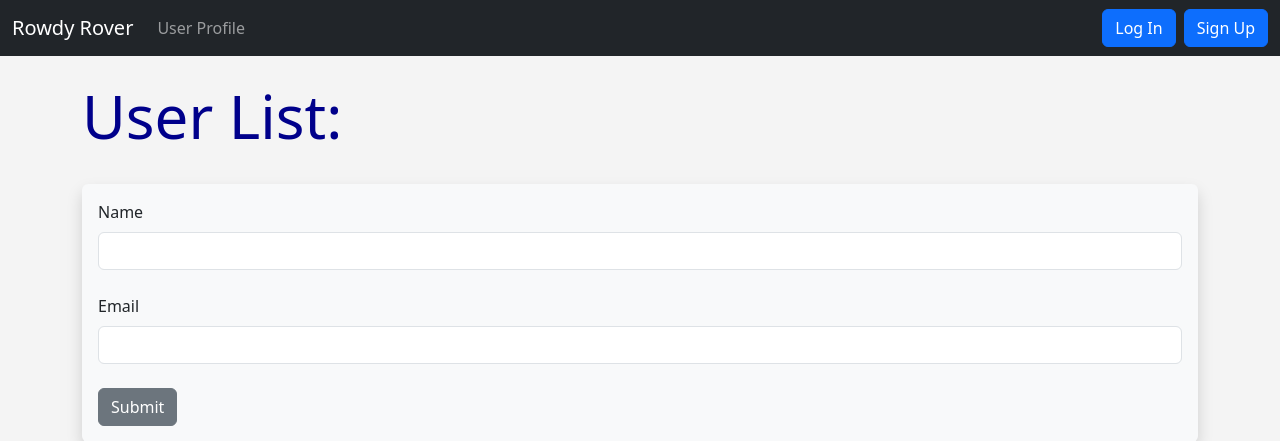
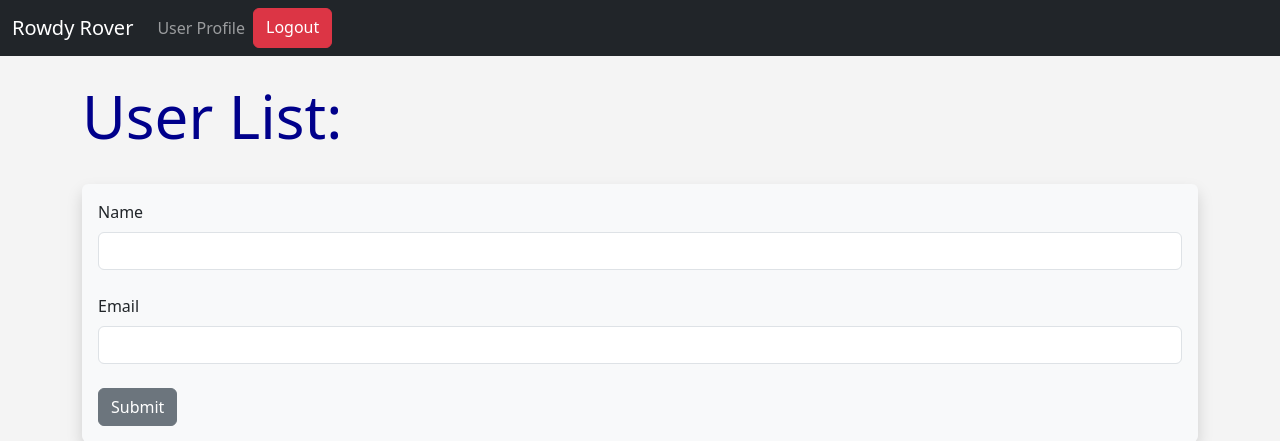
Before and after one commit to ErikBurdett/RoverWeb, a Flask app: page /user/add in a window 1280 px wide. Shown: the top 441 px of the page. Run offline with Flask 3, Linux system fonts and the light colour scheme; the visitor is signed in with stand-in values (Sample User, id 1); some libraries are stand-ins or nearby versions.

Commit message:
Update navbar.html

```diff
--- a/api/templates/navbar.html
+++ b/api/templates/navbar.html
@@ -21,11 +21,16 @@
           </li>
           -->
 
-        </ul>
-        <form class="d-flex">
-          <a href="{{ url_for('login') }}" class="btn btn-primary me-2" type="button">Log In</a>
-          <a href="{{ url_for('sign_up') }}" class="btn btn-primary" role="button">Sign Up</a>
-        </form>
+          {% if session.logged_in %}
+            <form class="d-flex">
+                <a href="{{ url_for('login') }}" class="btn btn-danger me-2" type="button">Logout</a>
+            </form>
+          {% else %}
+            <form class="d-flex">
+                <a href="{{ url_for('login') }}" class="btn btn-primary me-2" type="button">Log In</a>
+                <a href="{{ url_for('sign_up') }}" class="btn btn-primary" role="button">Sign Up</a>
+            </form>
+          {% endif %}
       </div>
     </div>
 </nav>
```
